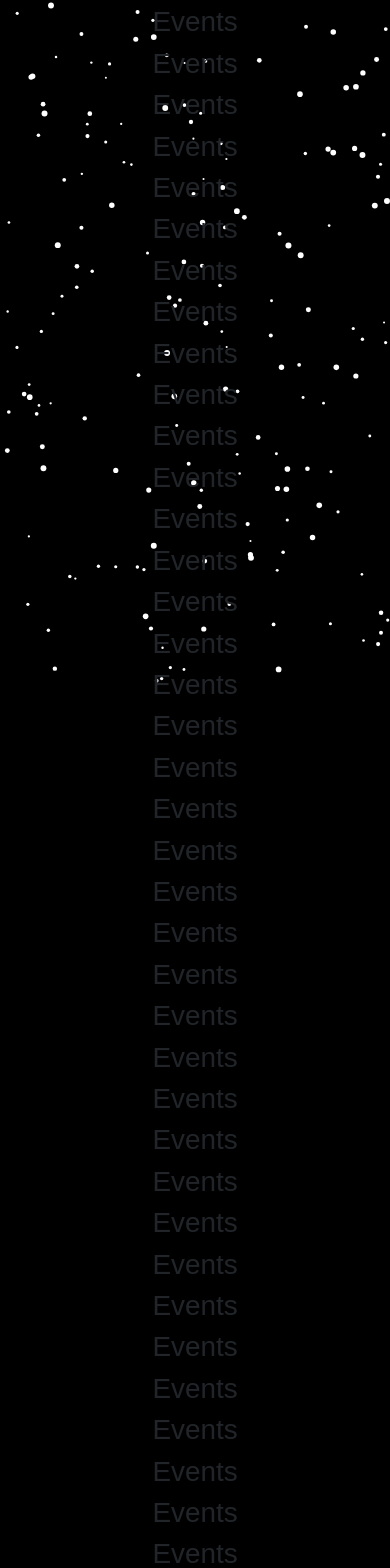
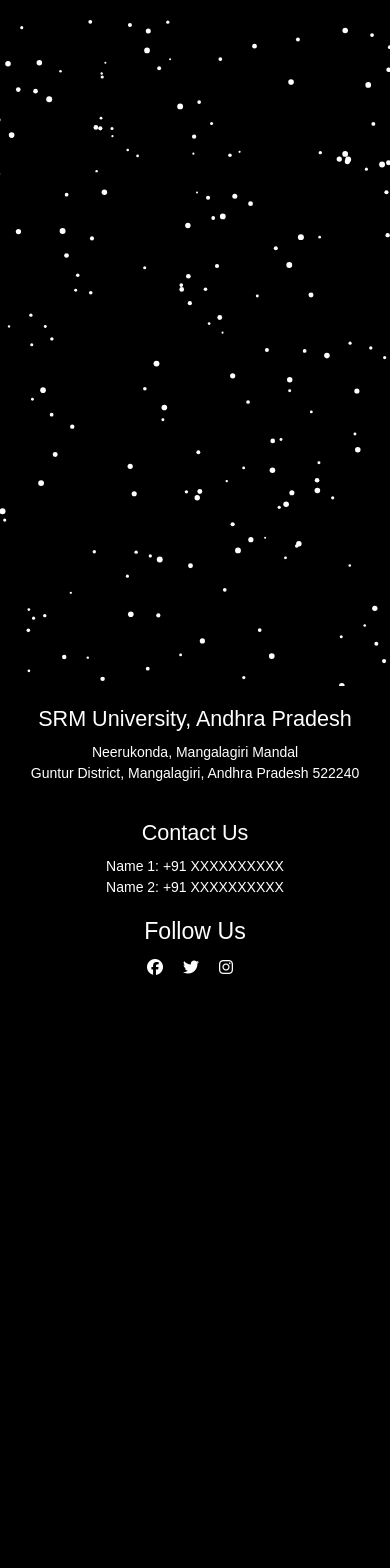
Before and after one commit to Omkar-Ghongade/demo-website, a React (Create React App) app: page /events in a window 390 px wide. Shown: the part 158-1726 px from the top of the page. After the commit the page ends 1178 px from the top, so only its background shows below. Built offline with nearby package versions, Linux system fonts and the light colour scheme; a web font is replaced by a local one.

Commit message:
adjusted footer spacing and responsiveness

```diff
--- a/src/Events.js
+++ b/src/Events.js
@@ -3,149 +3,7 @@
 const Events = () => {
   return (
     <div>
-        <h1>
-            Event<h1>
-            Events
-        </h1><h1>
-            Events
-        </h1><h1>
-            Events
-        </h1><h1>
-            Events
-        </h1><h1>
-            Events
-        </h1><h1>
-            Events
-        </h1><h1>
-            Events
-        </h1><h1>
-            Events
-        </h1><h1>
-            Events
-        </h1><h1>
-            Events
-        </h1><h1>
-            Events
-        </h1><h1>
-            Events
-        </h1><h1>
-            Events
-        </h1><h1>
-            Events
-        </h1><h1>
-            Events
-        </h1><h1>
-            Events
-        </h1><h1>
-            Events
-        </h1><h1>
-            Events
-        </h1><h1>
-            Events
-        </h1><h1>
-            Events
-        </h1><h1>
-            Events
-        </h1><h1>
-            Events
-        </h1><h1>
-            Events
-        </h1><h1>
-            Events
-        </h1><h1>
-            Events
-        </h1><h1>
-            Events
-        </h1><h1>
-            Events
-        </h1><h1>
-            Events
-        </h1><h1>
-            Events
-        </h1><h1>
-            Events
-        </h1><h1>
-            Events
-        </h1><h1>
-            Events
-        </h1><h1>
-            Events
-        </h1><h1>
-            Events
-        </h1><h1>
-            Events
-        </h1><h1>
-            Events
-        </h1><h1>
-            Events
-        </h1><h1>
-            Events
-        </h1><h1>
-            Events
-        </h1><h1>
-            Events
-        </h1><h1>
-            Events
-        </h1><h1>
-            Events
-        </h1><h1>
-            Events
-        </h1><h1>
-            Events
-        </h1><h1>
-            Events
-        </h1><h1>
-            Events
-        </h1><h1>
-            Events
-        </h1><h1>
-            Events
-        </h1><h1>
-            Events
-        </h1><h1>
-            Events
-        </h1><h1>
-            Events
-        </h1><h1>
-            Events
-        </h1><h1>
-            Events
-        </h1><h1>
-            Events
-        </h1><h1>
-            Events
-        </h1><h1>
-            Events
-        </h1><h1>
-            Events
-        </h1><h1>
-            Events
-        </h1><h1>
-            Events
-        </h1><h1>
-            Events
-        </h1><h1>
-            Events
-        </h1><h1>
-            Events
-        </h1><h1>
-            Events
-        </h1><h1>
-            Events
-        </h1><h1>
-            Events
-        </h1><h1>
-            Events
-        </h1><h1>
-            Events
-        </h1><h1>
-            Events
-        </h1><h1>
-            Events
-        </h1><h1>
-            Events
-        </h1>s
-        </h1>
+        <h1>Events</h1>
     </div>
   )
 }
--- a/src/Footer.css
+++ b/src/Footer.css
@@ -1,17 +1,14 @@
- .footer-container {
+.footer-container {
   color: #fff;
   padding: 20px;
   display: flex;
   justify-content: space-between;
   align-items: center;
-  bottom: 0;
-  width: 100%;
 }
 
 .footer-part-1,
 .footer-part-2,
 .footer-part-3 {
-  flex: 1;
   text-align: center;
 }
 
@@ -26,9 +23,8 @@
   margin-right: 10px;
   font-size: 20px;
   text-decoration: none;
+  padding: 5px;
 }
-
-/* Media Queries for Responsive Design */
 
 @media only screen and (max-width: 768px) {
   .footer-container {
@@ -41,4 +37,8 @@
   .footer-part-3 {
     margin-bottom: 20px;
   }
+
+  .social-links a {
+    font-size: 16px;
+  }
 }
```
